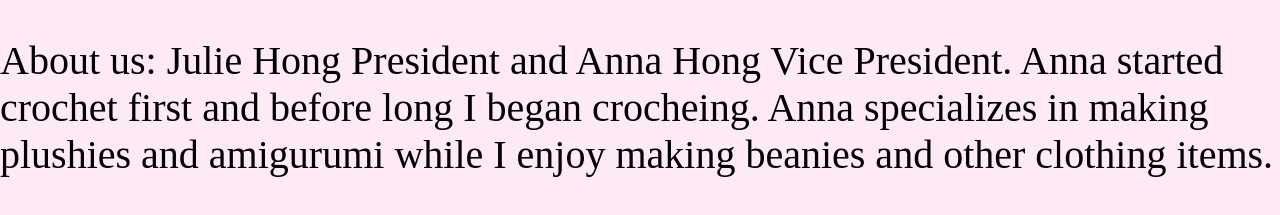
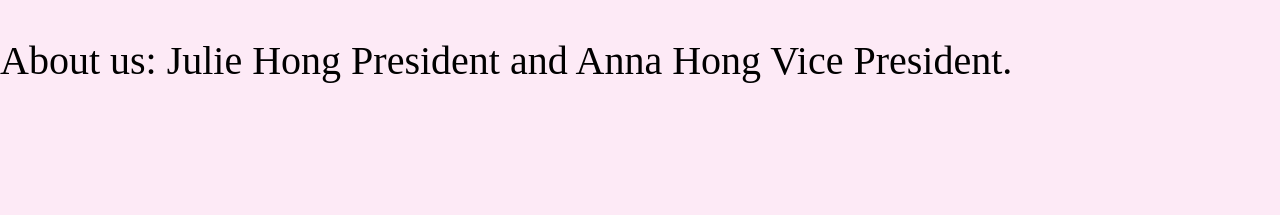
Before and after one commit to jjjjuliee/Crochet-Bow-tique-Club, a plain HTML site: page about-us.html in a window 1280 px wide. Shown: the part 127-342 px from the top of the page. Drawn offline with Linux system fonts and the light colour scheme.

```diff
--- a/about-us.html
+++ b/about-us.html
@@ -143,6 +143,6 @@
      <p class="instruction">
 
 
-    About us: Julie Hong President and Anna Hong Vice President. Anna started crochet first and before long I began crocheing. Anna specializes in making plushies and amigurumi while I enjoy making beanies and other clothing items.  </p>
+    About us: Julie Hong President and Anna Hong Vice President.   </p>
 
    </div>
```
